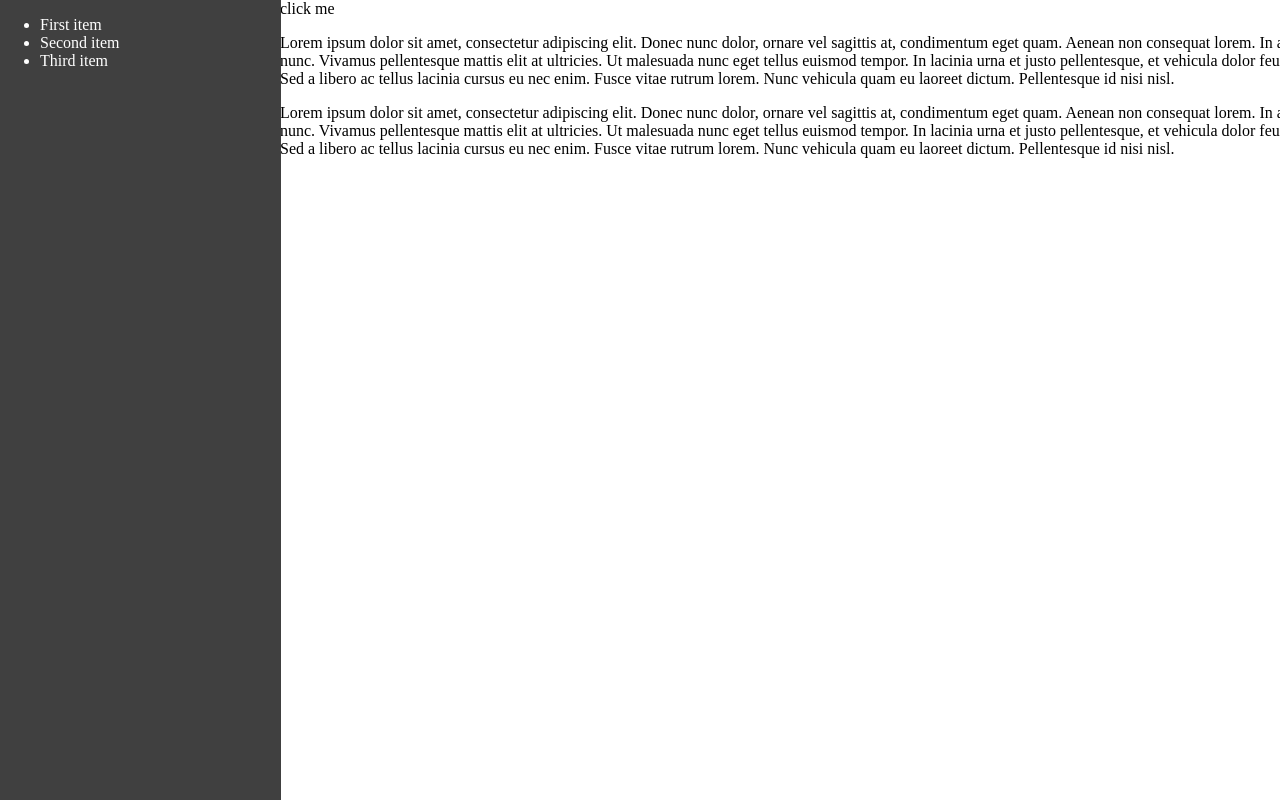
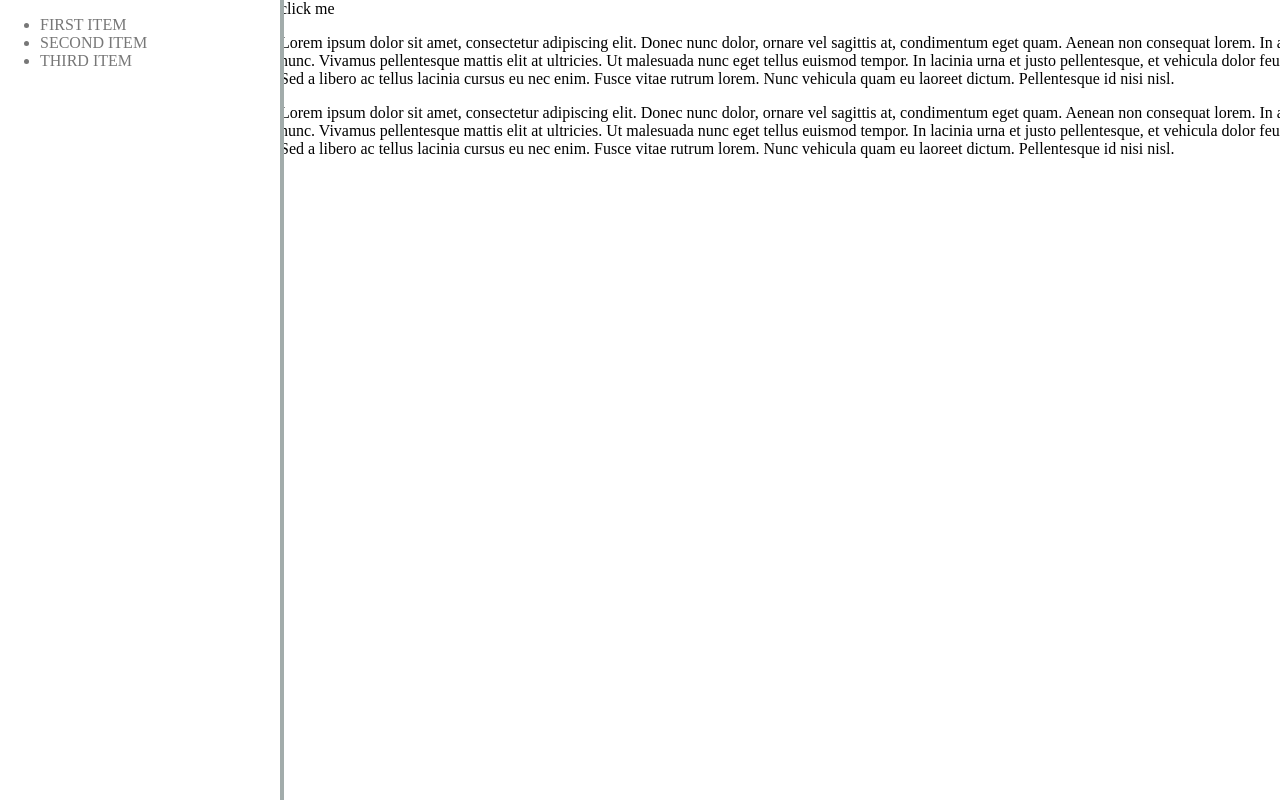
Before and after one commit to smahendra/compile-sass-grunt, a website: page off-canvas3.html in a window 1280 px wide. Both pictures are taken after a click on the element "click me". Shown: the top 800 px of the page. Drawn offline with nearby package versions, Linux system fonts and the light colour scheme.

Commit message:
node push

```diff
--- a/off-canvas3.html
+++ b/off-canvas3.html
@@ -41,15 +41,12 @@
     top: 0;
     left: -280px;
     bottom: 0;
-    background:#404040;
+    background:#fff;
     overflow-y: auto;
-    color: #fff;
-    border-right: 1px solid #404040;
+    color: #777;
+    border-right: 4px solid #a2acab;
+    text-transform: uppercase;
 }
-
-.me{}
-
-
 
 </style>
 
```
Also changed, not shown: Gruntfile.js (+51 -0 lines), package.json (+8 -17 lines), svg-sprites/icons/icon_network_menu.svg (added), svg-sprites/icons/icons.svg (added), svg-sprites/icons/realtor-logo-v2.svg (added), svgs/icon_network_menu.svg (added), svgs/realtor-logo-v2.svg (added), 1 other file.
